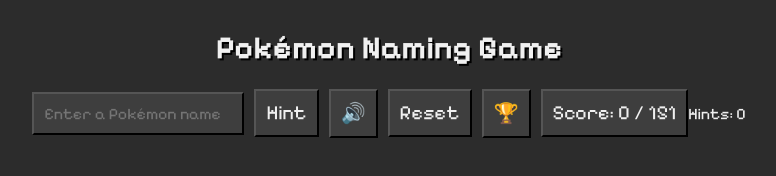
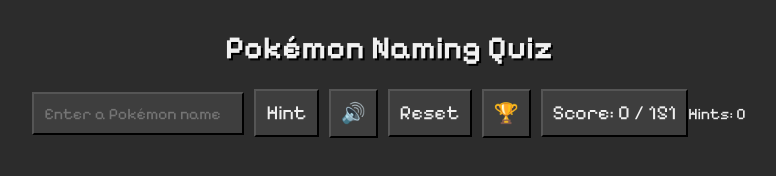
Before and after one commit to wingedsheep/pokemon-name-guesser, a website: page index.html in a window 1280 px wide. Shown: the whole page, without its empty margins (251-1027 px from the left). Drawn offline with Linux system fonts and the light colour scheme; no server answers.

Commit message:
Update title

```diff
--- a/index.html
+++ b/index.html
@@ -3,7 +3,7 @@
 <head>
     <meta charset="UTF-8">
     <meta name="viewport" content="width=device-width, initial-scale=1.0">
-    <title>Pokémon Guessing Game</title>
+    <title>Pokémon Naming Quiz</title>
     <link rel="preconnect" href="https://fonts.googleapis.com">
     <link rel="preconnect" href="https://fonts.gstatic.com" crossorigin>
     <link href="https://fonts.googleapis.com/css2?family=Pixelify+Sans:wght@400..700&display=swap" rel="stylesheet">
@@ -11,7 +11,7 @@
     <link rel="icon" href="favicon.svg" type="image/svg+xml">
 </head>
 <body>
-    <h1>Pokémon Naming Game</h1>
+    <h1>Pokémon Naming Quiz</h1>
     <div class="controls">
         <div class="controls-top-row">
             <input type="text" id="pokemon-input" placeholder="Enter a Pokémon name">
```
